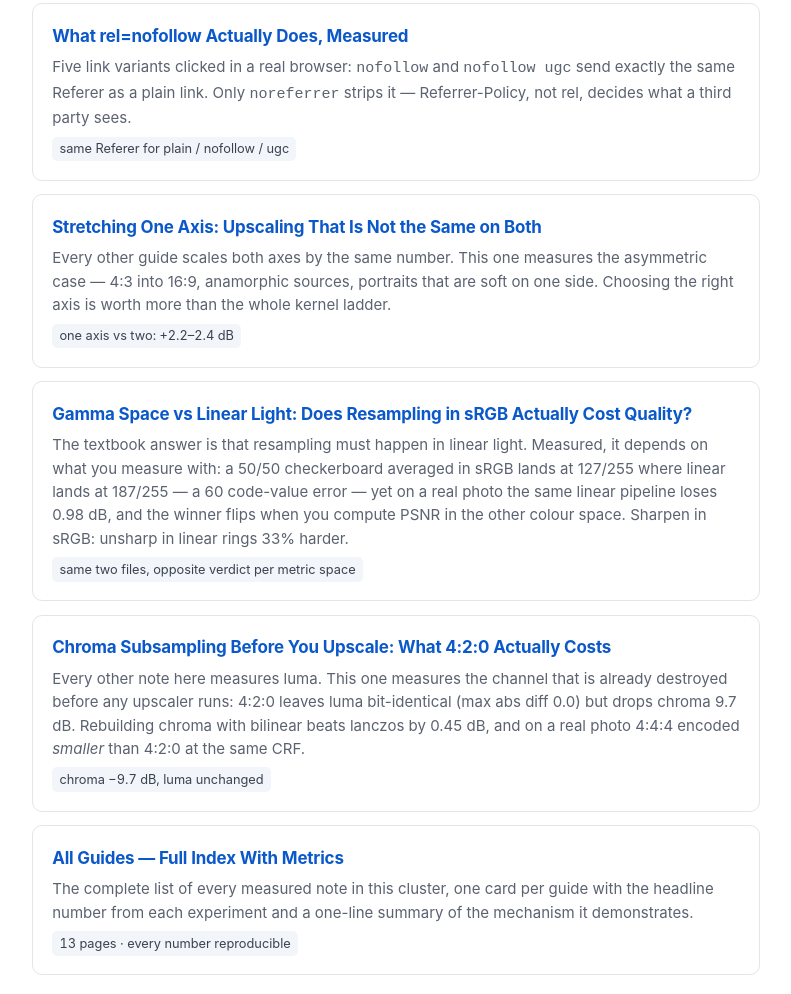
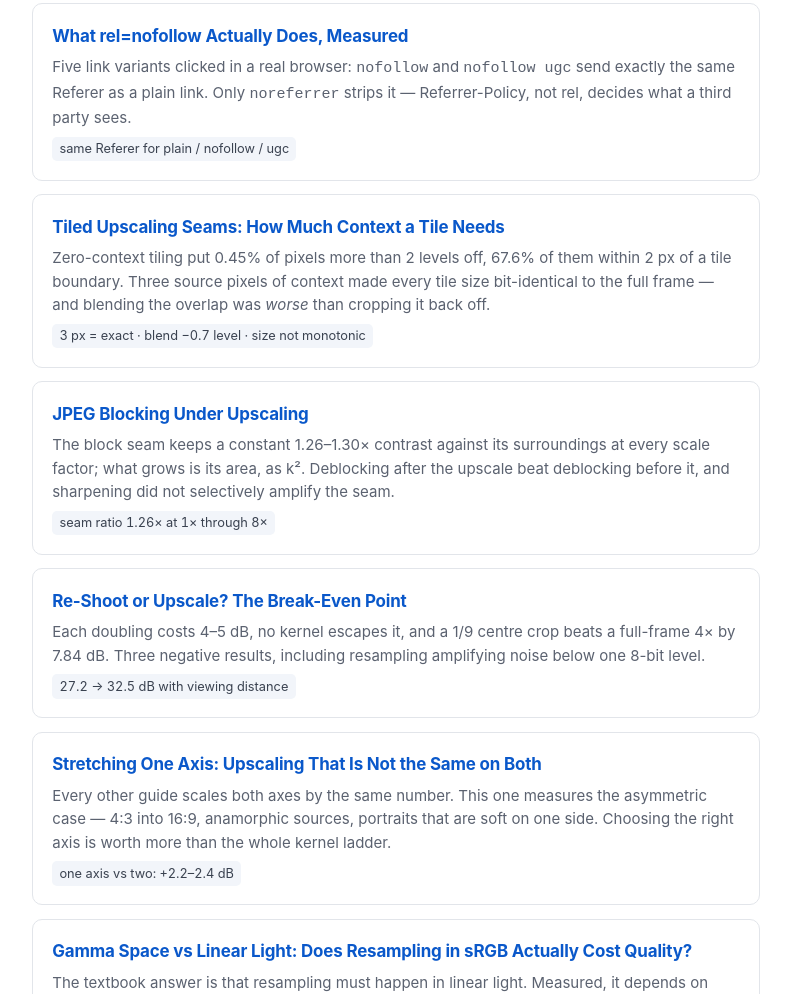
Before and after one commit to celticgemini001/celticgemini001.github.io, a plain HTML site: page index.html in a window 1280 px wide. Shown: the part 2468-3462 px from the top of the page, without its empty margins (244-1035 px from the left). Drawn offline with Linux system fonts and the light colour scheme.

Commit message:
Add three missing cards incl tiled-upscale-seams; sitemap 19 loc

```diff
--- a/index.html
+++ b/index.html
@@ -149,6 +149,30 @@ that margin does not.</p>
   <code>noreferrer</code> strips it — Referrer-Policy, not rel, decides what a third party
   sees.</p>
   <span class="metric">same Referer for plain / nofollow / ugc</span>
+</a>
+
+<a class="card" href="/upgolab-tiled-upscale-seams/">
+  <h3>Tiled Upscaling Seams: How Much Context a Tile Needs</h3>
+  <p>Zero-context tiling put 0.45% of pixels more than 2 levels off, 67.6% of them within 2 px
+  of a tile boundary. Three source pixels of context made every tile size bit-identical to the
+  full frame — and blending the overlap was <em>worse</em> than cropping it back off.</p>
+  <span class="metric">3 px = exact · blend −0.7 level · size not monotonic</span>
+</a>
+
+<a class="card" href="/upgolab-jpeg-blocking-upscale/">
+  <h3>JPEG Blocking Under Upscaling</h3>
+  <p>The block seam keeps a constant 1.26–1.30× contrast against its surroundings at every
+  scale factor; what grows is its area, as k². Deblocking after the upscale beat deblocking
+  before it, and sharpening did not selectively amplify the seam.</p>
+  <span class="metric">seam ratio 1.26× at 1× through 8×</span>
+</a>
+
+<a class="card" href="/upgolab-upscale-vs-reshoot/">
+  <h3>Re-Shoot or Upscale? The Break-Even Point</h3>
+  <p>Each doubling costs 4–5 dB, no kernel escapes it, and a 1/9 centre crop beats a full-frame
+  4× by 7.84 dB. Three negative results, including resampling amplifying noise below one 8-bit
+  level.</p>
+  <span class="metric">27.2 → 32.5 dB with viewing distance</span>
 </a>
 
 <a class="card" href="/upgolab-anisotropic-upscale/">
--- a/sitemap.xml
+++ b/sitemap.xml
@@ -93,4 +93,5 @@
   <url><loc>https://celticgemini001.github.io/upgolab-bit-depth-banding/</loc><lastmod>2026-11-16</lastmod><priority>0.9</priority></url>
   <url><loc>https://celticgemini001.github.io/upgolab-jpeg-blocking-upscale/</loc><lastmod>2026-11-16</lastmod><changefreq>monthly</changefreq><priority>0.8</priority></url>
   <url><loc>https://celticgemini001.github.io/upgolab-upscale-vs-reshoot/</loc><lastmod>2026-11-16</lastmod><changefreq>monthly</changefreq><priority>0.9</priority></url>
+  <url><loc>https://celticgemini001.github.io/upgolab-tiled-upscale-seams/</loc><lastmod>2026-11-16</lastmod><priority>0.9</priority></url>
 </urlset>
```
